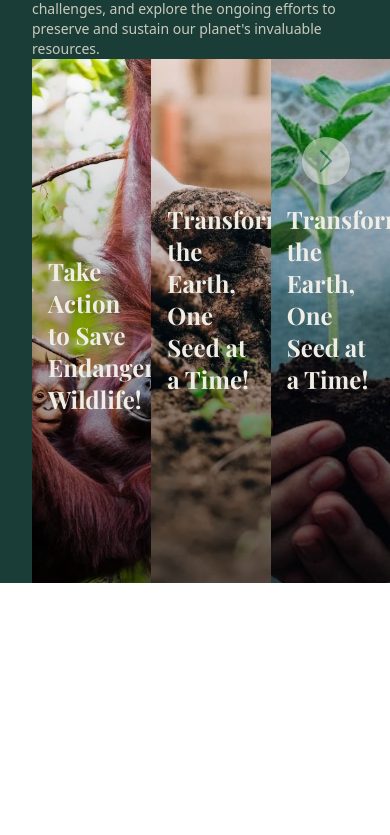
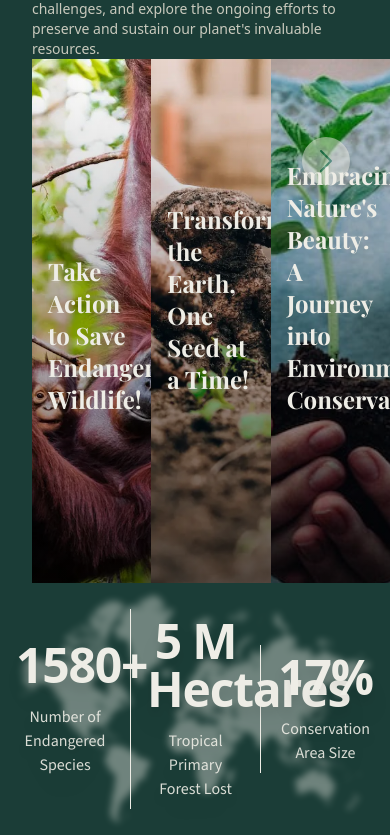
Before and after one commit to caesariomj/explore-nature, a React (Vite) app: page / in a window 390 px wide. Shown: the part 3260-4095 px from the top of the page. Before the commit the page ends 3843 px from the top, so only its background shows below. Built offline with nearby package versions, Linux system fonts and the light colour scheme.

Commit message:
finished informative section

```diff
--- /dev/null
+++ b/src/components/Counter.jsx
@@ -0,0 +1,19 @@
+import React, { useState, useEffect } from "react";
+
+const Counter = ({ endNumber, duration }) => {
+  const [count, setCount] = useState(0);
+
+  useEffect(() => {
+    const interval = setInterval(() => {
+      if (count < endNumber) {
+        setCount(count + 1);
+      }
+    }, duration);
+
+    return () => clearInterval(interval);
+  }, [count, endNumber]);
+
+  return <>{count}</>;
+};
+
+export default Counter;
--- a/src/pages/Home.jsx
+++ b/src/pages/Home.jsx
@@ -1,4 +1,6 @@
 import { useState } from "react";
+
+import Counter from "../components/Counter";
 
 import Navbar from "../components/Navbar";
 import HeroImage from "../assets/images/hero.webp";
@@ -13,8 +15,11 @@ import ArticleFirst from "../assets/images/article-1.webp";
 import ArticleSecond from "../assets/images/article-2.webp";
 import ArticleThird from "../assets/images/article-3.webp";
 
+import WorldMap from "../assets/images/worldmap.png";
+
 const Home = () => {
   const [isSlided, setIsSlided] = useState(false);
+  const [count, setCount] = useState(0);
 
   return (
     <>
@@ -266,11 +271,11 @@ const Home = () => {
             </div>
           </div>
         </section>
-        <section className="w-screen h-screen bg-primary-900 relative">
+        <section className="w-screen h-screen bg-primary-900 relative overflow-hidden">
           <div
             className={`${
               isSlided ? "-translate-x-[31rem]" : ""
-            } transition-transform ease-in-out duration-300 flex flex-col md:flex-row w-full h-full relative`}
+            } transition-transform ease-in-out duration-300 flex flex-col md:flex-row w-full h-full`}
           >
             <div className="flex flex-col flex-none justify-center max-w-md pl-8">
               <h2 className="text-3xl font-playfair text-secondary-100 md:text-5xl">
@@ -293,6 +298,7 @@ const Home = () => {
                     src={ArticleFirst}
                     className="h-full w-full object-cover object-center"
                     alt=""
+                    loading="lazy"
                   />
                   <div className="absolute inset-0 bg-gradient-to-b from-transparent to-black/60 transition-opacity ease-in-out duration-300 group-hover:opacity-100" />
                   <div className="sticky bottom-0 p-4 text-left">
@@ -312,6 +318,7 @@ const Home = () => {
                     src={ArticleSecond}
                     className="h-full w-full object-cover object-center"
                     alt=""
+                    loading="lazy"
                   />
                   <div className="absolute inset-0 bg-gradient-to-b from-transparent to-black/60 transition-opacity ease-in-out duration-300 group-hover:opacity-100" />
                   <div className="sticky bottom-0 p-4 text-left">
@@ -331,15 +338,17 @@ const Home = () => {
                     src={ArticleThird}
                     className="h-full w-full object-cover object-center"
                     alt=""
+                    loading="lazy"
                   />
                   <div className="absolute inset-0 bg-gradient-to-b from-transparent to-black/60 transition-opacity ease-in-out duration-300 group-hover:opacity-100" />
                   <div className="sticky bottom-0 p-4 text-left">
                     <h3 className="text-2xl text-secondary-100 font-playfair">
-                      Transform the Earth, One Seed at a Time!
+                      Embracing Nature's Beauty: A Journey into Environmental
+                      Conservation
                     </h3>
                     <p className="text-sm font-medium transition-colors ease-in-out duration-300 text-secondary-100/0 group-hover:text-secondary-100/90 mt-3">
-                      Unleash the potential of a greener world – let your hands
-                      plant the seeds of transformation.
+                      Discover the Power of Preservation and Sustainability in
+                      Protecting Our Planet
                     </p>
                   </div>
                 </article>
@@ -368,6 +377,41 @@ const Home = () => {
             </svg>
           </button>
         </section>
+        <section className="w-full h-full bg-primary-900 relative">
+          <div className="absolute flex justify-center items-center divide-x divide-secondary-100 top-1/2 -translate-y-1/2 w-full text-center z-10 mx-auto">
+            <div className="w-1/3 py-2 px-4 md:py-6 md:px-12">
+              <h3 className="text-5xl md:text-8xl font-black tracking-tight text-secondary-100 drop-shadow-xl">
+                <Counter endNumber={16300} duration={0.01} />+
+              </h3>
+              <p className="font-source text-base md:text-lg font-medium text-secondary-100/90 drop-shadow-xl mt-4">
+                Number of Endangered Species
+              </p>
+            </div>
+            <div className="w-1/3 py-2 px-4 md:py-6 md:px-12">
+              <h3 className="text-5xl md:text-8xl font-black tracking-tight text-secondary-100 drop-shadow-xl">
+                <Counter endNumber={4.1} duration={300} /> M Hectares
+              </h3>
+              <p className="font-source text-base md:text-lg font-medium text-secondary-100/90 drop-shadow-xl mt-4">
+                Tropical Primary Forest Lost
+              </p>
+            </div>
+            <div className="w-1/3 py-2 px-4 md:py-6 md:px-12">
+              <h3 className="text-5xl md:text-8xl font-black tracking-tight text-secondary-100 drop-shadow-xl">
+                <Counter endNumber={17} duration={50} />%
+              </h3>
+              <p className="font-source text-base md:text-lg font-medium text-secondary-100/90 drop-shadow-xl mt-4">
+                Conservation Area Size
+              </p>
+            </div>
+          </div>
+          <img
+            src={WorldMap}
+            alt="World Map Image"
+            width={1920}
+            height={1080}
+            className="object-cover object-center scale-90 opacity-40 blur-sm"
+          />
+        </section>
       </main>
     </>
   );
```
Also changed, not shown: src/assets/images/worldmap.png (added), src/assets/images/worldmap.svg (added).
